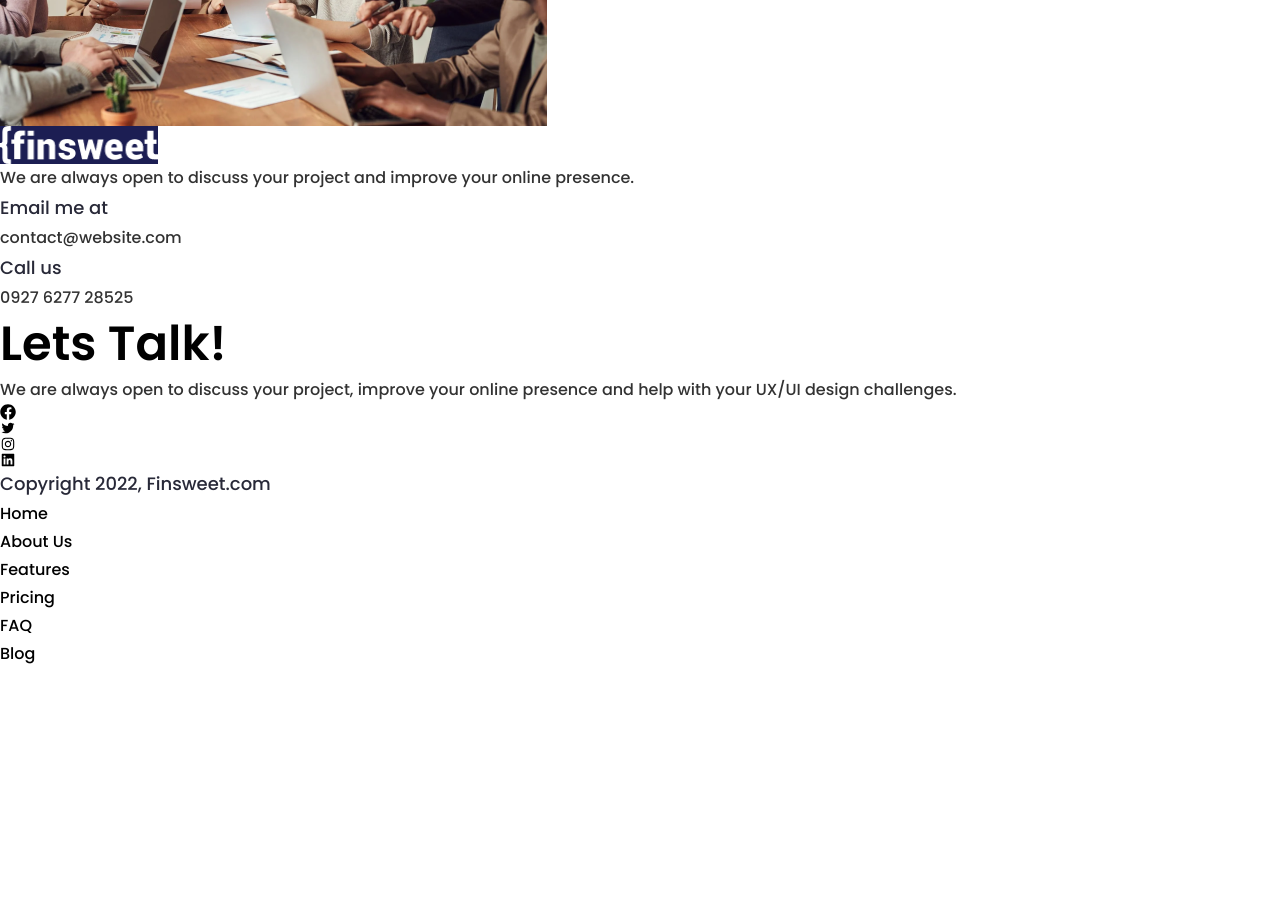
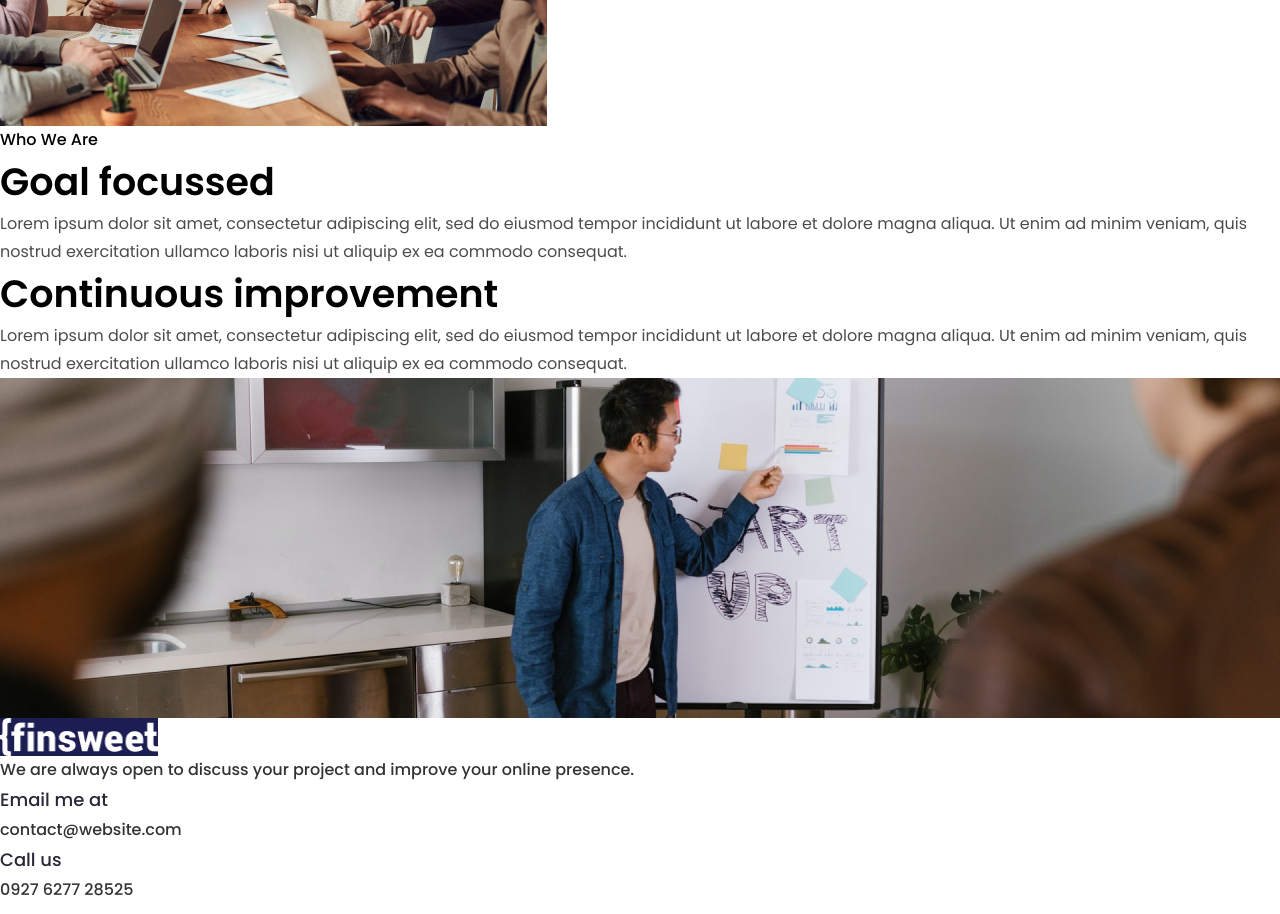
Before and after one commit to sultan93291/finswee_fullWeb, a Next.js app in the folder my-app/: page /about in a window 1280 px wide. Shown: the part 600-1514 px from the top of the page. Before the commit the page ends 1268 px from the top, so only its background shows below. Built offline with nearby package versions, Linux system fonts and the light colour scheme.

Commit message:
about route improvement section done

```diff
--- a/my-app/src/Components/Routes/About/About.jsx
+++ b/my-app/src/Components/Routes/About/About.jsx
@@ -1,10 +1,12 @@
 import React from "react";
 import Design from "./Sections/Design/Design";
+import Improvement from "./Sections/Improvement/Improvement";
 
 const About = () => {
   return (
     <>
       <Design />
+      <Improvement />
     </>
   );
 };
--- /dev/null
+++ b/my-app/src/Components/Routes/About/Sections/Improvement/Improvement.jsx
@@ -0,0 +1,45 @@
+import Heading from "@/Components/Tags/Heading/Heading";
+import IMG from "@/Components/Tags/IMG/IMG";
+import Paragraph from "@/Components/Tags/Paragraph/Paragraph";
+import React from "react";
+
+const Improvement = () => {
+  return (
+    <section className=" h-auto w-auto  mx-CommonMargin my-32  bg-Gray   ">
+      <div className=" flex flex-col p-20 ">
+        <Paragraph text={"Who we are"} className={"label-two text-DarkBlue"} />
+        <div className="flex gap-sixty ">
+          <div className="flex flex-col gap-4 ">
+            <Heading
+              Heading={"h3"}
+              text={"Goal focussed"}
+              className={"Heading-Three text-DarkBlue "}
+            />
+            <Paragraph
+              text={
+                "Lorem ipsum dolor sit amet, consectetur adipiscing elit, sed do eiusmod tempor incididunt ut labore et dolore magna aliqua. Ut enim ad minim veniam, quis nostrud exercitation ullamco laboris nisi ut aliquip ex ea commodo consequat."
+              }
+              className={"Body-One text-DarkBlue w-fiveOneFive"}
+            />
+          </div>
+          <div className="flex flex-col gap-4 ">
+            <Heading
+              Heading={"h3"}
+              text={"Continuous improvement"}
+              className={"Heading-Three text-DarkBlue "}
+            />
+            <Paragraph
+              text={
+                "Lorem ipsum dolor sit amet, consectetur adipiscing elit, sed do eiusmod tempor incididunt ut labore et dolore magna aliqua. Ut enim ad minim veniam, quis nostrud exercitation ullamco laboris nisi ut aliquip ex ea commodo consequat."
+              }
+              className={"Body-One text-DarkBlue w-fiveOneFive"}
+            />
+          </div>
+        </div>
+      </div>
+      <IMG src={"/Images/About/Improvement/startUp.png"} width={1280} height={340} />
+    </section>
+  );
+};
+
+export default Improvement;
--- a/my-app/tailwind.config.js
+++ b/my-app/tailwind.config.js
@@ -55,6 +55,7 @@ module.exports = {
         eighty: "60px",
         hundrenanTen: "110px",
         hundredThirtySix: "136px",
+        sixty:"60px"
       },
       width: {
         NavbarBtn: "185px",
@@ -76,7 +77,8 @@ module.exports = {
         fourSixtyFour: "464px",
         sixThirty: "630px",
         fiveNinetyFive: "595px",
-        fourEightyFour:"484px"
+        fourEightyFour: "484px",
+        fiveOneFive:"515px"
       },
       borderRadius: {
         navbarBtnRadius: "41px",
@@ -99,6 +101,7 @@ module.exports = {
         expand: "-126px",
         collpase: "-32px",
         hundredTwentyNine: "129px",
+        CommonMargin:"320px",
       },
       lineHeight: {
         SixtyFour: "64px",
```
Also changed, not shown: my-app/public/Images/About/Improvement/startUp.png (added).
